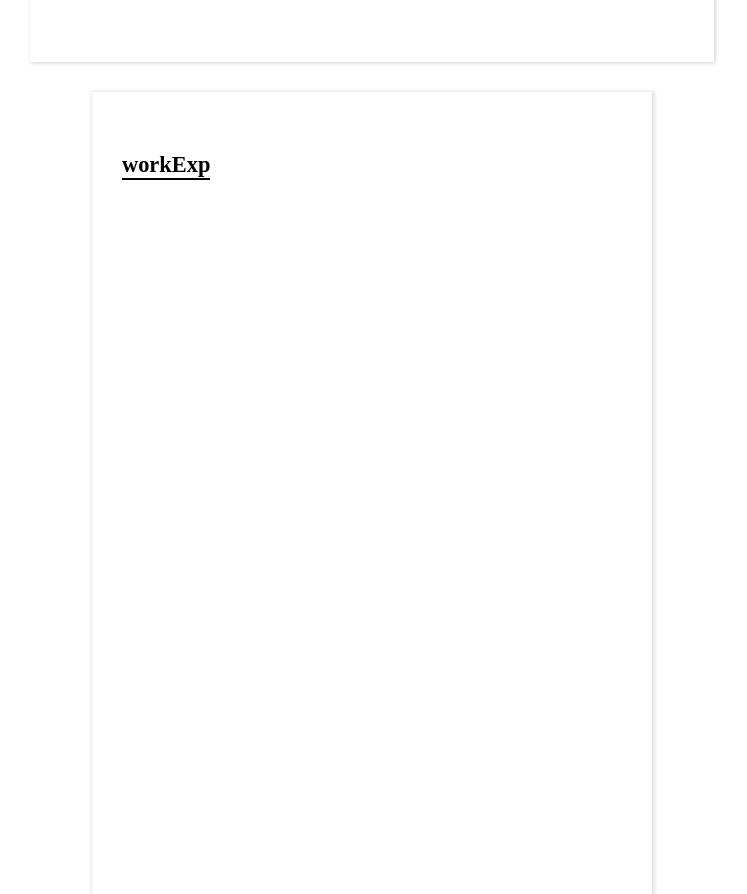
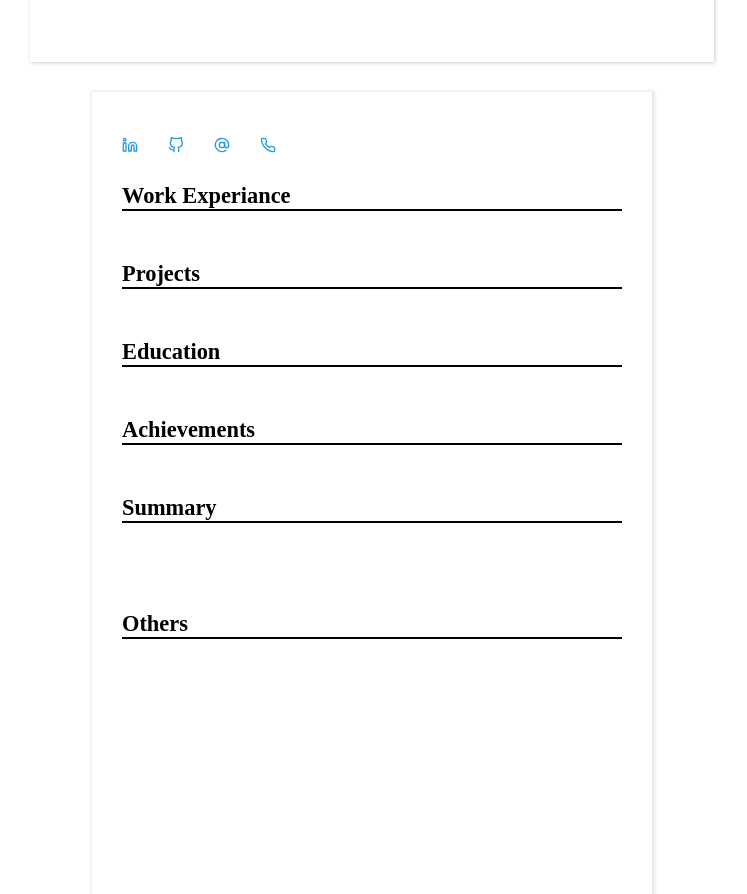
Before and after one commit to engineer-br0/Resume-Builder, a React (Create React App) app: page / in a window 1280 px wide. Shown: the part 580-1474 px from the top of the page, without its empty margins (268-1015 px from the left). Built offline with nearby package versions, Linux system fonts and the light colour scheme.

Commit message:
resume -

```diff
--- a/src/components/Body.js
+++ b/src/components/Body.js
@@ -46,12 +46,12 @@ const Body = () =>{
     summary : {
       id : "Summary",
       sectionTitle : "Summary",
-      detail : {}
+      detail : ""
     },
     others : {
       id : "Others",
       sectionTitle : "Others",
-      detail : {}
+      detail : ""
     }
   });
 
--- a/src/components/Editor.js
+++ b/src/components/Editor.js
@@ -227,7 +227,7 @@ const Editor = (props) =>{
       <div className={styles.row}>
         <InputControl
           label="Deployed Link"
-          value={values.link}
+          value={values.deployedLink}
           placeholder="Enter deployed link of project"
           onChange={(event) =>
             setValues((prev) => ({ ...prev, link: event.target.value }))
@@ -392,10 +392,10 @@ const Editor = (props) =>{
           </div>
       <InputControl
         label="Other"
-        value={values.other}
+        value={values.others}
         placeholder="Enter something"
         onChange={(event) =>
-          setValues((prev) => ({ ...prev, other: event.target.value }))
+          setValues((prev) => ({ ...prev, others: event.target.value }))
         }
       />
     </div>
@@ -428,7 +428,7 @@ const Editor = (props) =>{
         const tempDetail = {
           name: values.name,
           title: values.title,
-          linkedin: values.linkedin,
+          linkedIn: values.linkedIn,
           github: values.github,
           email: values.email,
           phone: values.phone,
@@ -473,12 +473,12 @@ const Editor = (props) =>{
 
         case sections.projects: {
           const tempDetail = {
-            certificationLink: values.certificationLink,
             title: values.title,
+            overview :values.overview,
             startDate: values.startDate,
             endDate: values.endDate,
-            companyName: values.companyName,
-            location: values.location,
+            deployedLink : values.deployedLink,
+            github : values.github,
             points: values.points,
           };
           const tempDetails = [...sections.projects.details];
@@ -498,13 +498,10 @@ const Editor = (props) =>{
 
           case sections.education: {
             const tempDetail = {
-              certificationLink: values.certificationLink,
               title: values.title,
+              college : values.college,
               startDate: values.startDate,
               endDate: values.endDate,
-              companyName: values.companyName,
-              location: values.location,
-              points: values.points,
             };
             const tempDetails = [...sections.education.details];
             tempDetails[activeIndex] = tempDetail;
@@ -523,12 +520,6 @@ const Editor = (props) =>{
 
             case sections.achievement: {
               const tempDetail = {
-                certificationLink: values.certificationLink,
-                title: values.title,
-                startDate: values.startDate,
-                endDate: values.endDate,
-                companyName: values.companyName,
-                location: values.location,
                 points: values.points,
               };
               const tempDetails = [...sections.achievement.details];
@@ -547,21 +538,15 @@ const Editor = (props) =>{
               }
 
               case sections.summary: {
-                const tempDetail = {
-                  certificationLink: values.certificationLink,
-                  title: values.title,
-                  startDate: values.startDate,
-                  endDate: values.endDate,
-                  companyName: values.companyName,
-                  location: values.location,
-                  points: values.points,
-                };
+                const tempDetail =  values.summary;
+                const tempDetails = [...sections.achievement.details];
+                tempDetails[activeIndex] = tempDetail;
 
                 props.setSections((prev) => ({
                   ...prev,
                   summary: {
                     ...prev[sections.summary],
-                    details: tempDetail,
+                    detail: tempDetail,
                     sectionTitle,
                   },
                 }));
@@ -570,20 +555,15 @@ const Editor = (props) =>{
                 }
 
                 case sections.others: {
-                  const tempDetail = {
-                    certificationLink: values.certificationLink,
-                    title: values.title,
-                    startDate: values.startDate,
-                    endDate: values.endDate,
-                    companyName: values.companyName,
-                    location: values.location,
-                    points: values.points,
-                  };
+                  const tempDetail =  values.others;
+                  const tempDetails = [...sections.achievement.details];
+                  tempDetails[activeIndex] = tempDetail;
+
                   props.setSections((prev) => ({
                     ...prev,
                     others: {
                       ...prev[sections.others],
-                      details: tempDetail,
+                      detail: tempDetail,
                       sectionTitle,
                     },
                   }));
@@ -699,7 +679,7 @@ const Editor = (props) =>{
 
       <div className={styles.header}>
        {Object.keys(sections)?.map((key)=>(
-        <div
+        <div key={key}
          className={`${styles.section} ${(key === activeSectionKey ? styles.active : "") }`}
          onClick = {() => {setActiveSectionKey(key)}}
         >
--- a/src/components/Resume.js
+++ b/src/components/Resume.js
@@ -1,17 +1,24 @@
 import React from "react";
 import styles from './Resume.module.css';
-import { MapPin } from "react-feather";
+import { MapPin, Linkedin, GitHub, AtSign, Phone } from "react-feather";
 
 const Resume = (props) =>{
   const sections = props.sections;
+  const getFormattedDate = (value) =>{
+    let date = new Date(value);
+    return `${date.getDate()} / ${date.getMonth() + 1} / ${date.getFullYear()}`;
+  }
 
   const sectionDiv = {
-     workExp : (
-      <div className={styles.section}>
-       <div className={styles.sectionTitle} > workExp</div>
+
+      workExp : (
+      <div
+      key={"workexp"}
+       className={styles.section}>
+       <div className={styles.sectionTitle} > Work Experiance </div>
        <div className={styles.content} >
         {sections.workExp.details?.map((item) =>(
-          <div className={styles.item}>
+          <div key={item.title} className={styles.item}>
             {item.title ?
              <p className={styles.title}> {item.title} </p>
              : ""}
@@ -24,16 +31,23 @@ const Resume = (props) =>{
                <a className={styles.link}> {item.certificationLink}</a>
                : ""}
 
+               {item.startDate && item.endDate ?
+                 <div className={styles.date}>
+                   {getFormattedDate(item.startDate)} - {getFormattedDate(item.endDate)}
+                  </div>
+                  : ""}
+
                {item.location ?
               <p className={styles.date}>
                  <MapPin/>{item.location}
               </p>
               : ""}
 
+
               {item.points?.length > 0 ?
               <ul className={styles.points}>
-               {item.points.map((point) =>(
-                 <li className={styles.point}> {point }</li>
+               {item.points.map((point, index) =>(
+                 <li key={index} className={styles.point}> {point }</li>
                ))}
                </ul>
               : ""}
@@ -43,18 +57,146 @@ const Resume = (props) =>{
     </div>
      ),
 
-     //projects :
+     projects : (
+      <div key={"project"} className={styles.section}>
+       <div className={styles.sectionTitle} > Projects </div>
+       <div className={styles.content} >
+        {sections.projects.details?.map((item) =>(
+          <div key={item.title} className={styles.item}>
+            {item.title ?
+             <p className={styles.title}> {item.title} </p>
+             : ""}
+
+             {item.overview ?
+              <p className={styles.subTitle}> {item.overview}</p>
+              : ""}
+
+              {item.deployedLink ?
+               <a className={styles.link}> {item.deployedLink}</a>
+               : ""}
+
+               {item.github ?
+              <p className={styles.date}>
+                 <a className={styles.link}> {item.github}</a>
+              </p>
+              : ""}
+
+              {item.points?.length > 0 ?
+              <ul  className={styles.points}>
+               {item.points.map((point, index) =>(
+                 <li key={index} className={styles.point}> {point }</li>
+               ))}
+               </ul>
+              : ""}
+          </div>
+          ))}
+      </div>
+    </div>
+     ),
+
+     education : (
+      <div
+      key={"education"}
+       className={styles.section}>
+       <div className={styles.sectionTitle} > Education </div>
+       <div className={styles.content} >
+        {sections.education.details?.map((item) =>(
+          <div key={item.title} className={styles.item}>
+            {item.title ?
+             <p className={styles.title}> {item.title} </p>
+             : ""}
+
+             {item.college ?
+              <p className={styles.subTitle}> {item.college}</p>
+              : ""}
+
+               {item.startDate && item.endDate ?
+                 <div className={styles.date}>
+                   {getFormattedDate(item.startDate)} - {getFormattedDate(item.endDate)}
+                  </div>
+                  : ""}
+          </div>
+          ))}
+      </div>
+    </div>
+     ),
+
+     achievements: (
+      <div
+        key={"achievements"}
+        className={styles.section}
+        >
+          <div className={styles.sectionTitle}> Achievements </div>
+          <div className={styles.content}>
+            {sections.achievement.details?.map((item)=>(
+              <div className={styles.item} >
+                {item.points?.length > 0 ?
+                  <ul className={styles.points} >
+                    {item.points.map((point)=>(
+                      <li className={styles.point}> {point} </li>
+                    ))}
+                  </ul>
+                 : ""}
+              </div>
+            ))}
+          </div>
+        </div>
+     ),
+
+     summary : (
+      <div
+        key={"summary"}
+        className={styles.section}
+        >
+        <div className={styles.sectionTitle}> Summary </div>
+        <div className={styles.content}>
+          <div className={styles.item}>
+            <p className={styles.overview}> {sections.summary?.detail}  </p>
+          </div>
+        </div>
+      </div>
+     ),
+
+     others : (
+      <div
+        key={"others"}
+        className={styles.section}
+        >
+        <div className={styles.sectionTitle}> Others </div>
+        <div className={styles.content}>
+          <div className={styles.item}>
+            <p className={styles.overview}> {sections.others?.detail} </p>
+          </div>
+        </div>
+      </div>
+     ),
+
   }
 
   return(
     <>
       <div className={styles.container}>
         <div className={styles.header}>
-        {sections[Object.keys(sections)[0]].detail.name}
+          <div className={styles.heading}>
+            {sections.basicInfo.detail.name}
+          </div>
+          <div className={styles.subHeading}>
+            {sections.basicInfo.detail.title}
+          </div>
+          <div className={styles.links}>
+            <a className={styles.link}> <Linkedin/> {sections.basicInfo.detail.linkedIn}</a>
+            <a className={styles.link}> <GitHub/> {sections.basicInfo.detail.github}</a>
+            <a className={styles.link}> <AtSign/> {sections.basicInfo.detail.email}</a>
+            <a className={styles.link}> <Phone/> {sections.basicInfo.detail.phone}</a>
+          </div>
         </div>
 
         <div className={styles.main} >
-          {sectionDiv[Object.keys(sectionDiv)]}
+          {Object.keys(sectionDiv).map((key) =>(
+            <div key={key} >
+              {sectionDiv[key]}
+            </div>
+          ))}
         </div>
       </div>
     </>
--- a/src/components/Resume.module.css
+++ b/src/components/Resume.module.css
@@ -54,6 +54,7 @@
 
   .main {
     display: flex;
+    flex-direction: column;
     gap: 30px;
   }
 
@@ -97,7 +98,7 @@
   .content .title {
     font-weight: 500;
     font-size: 1rem;
-    line-height: 1.3rem;
+    /* line-height: 0rem; */
   }
 
   .content .subTitle {
```
